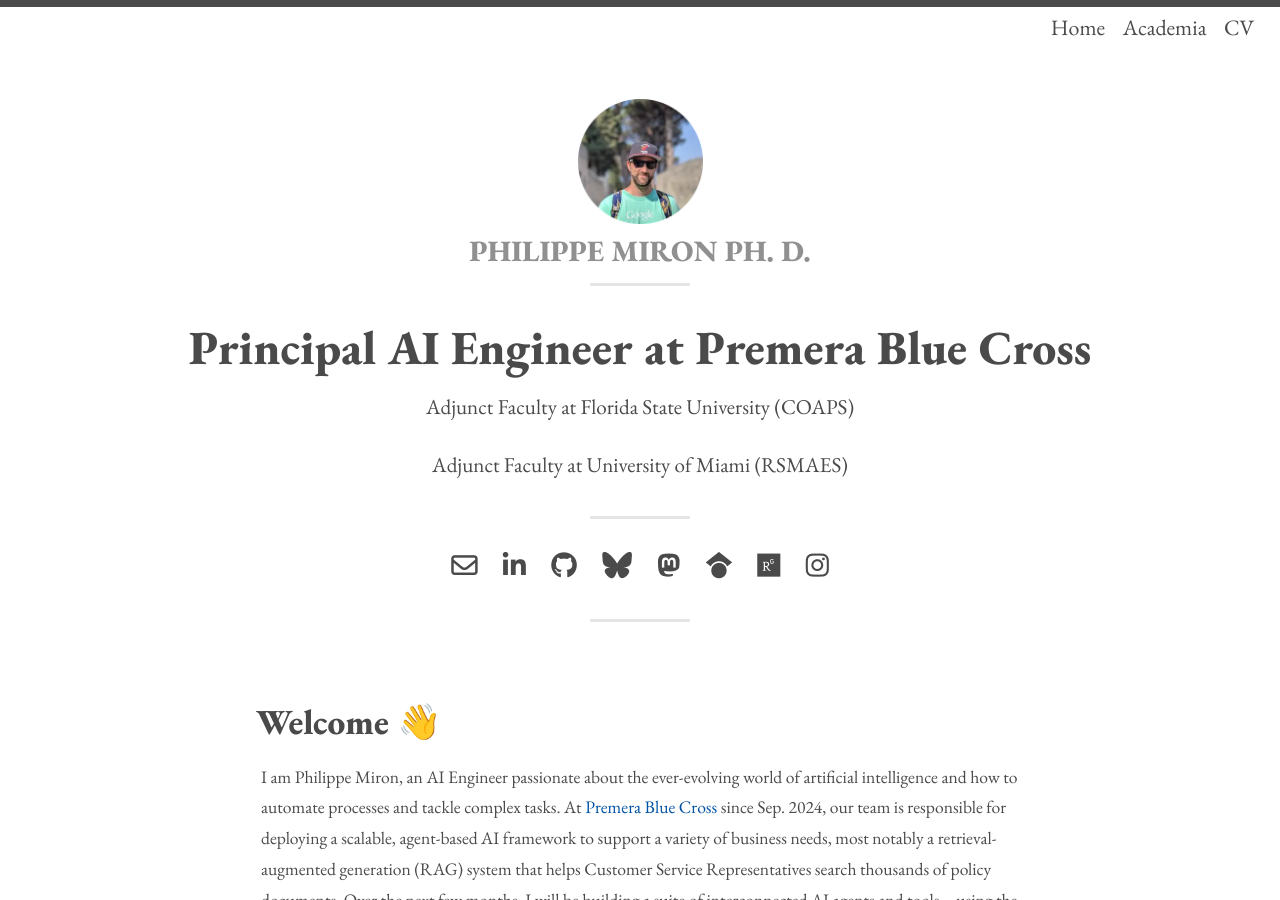
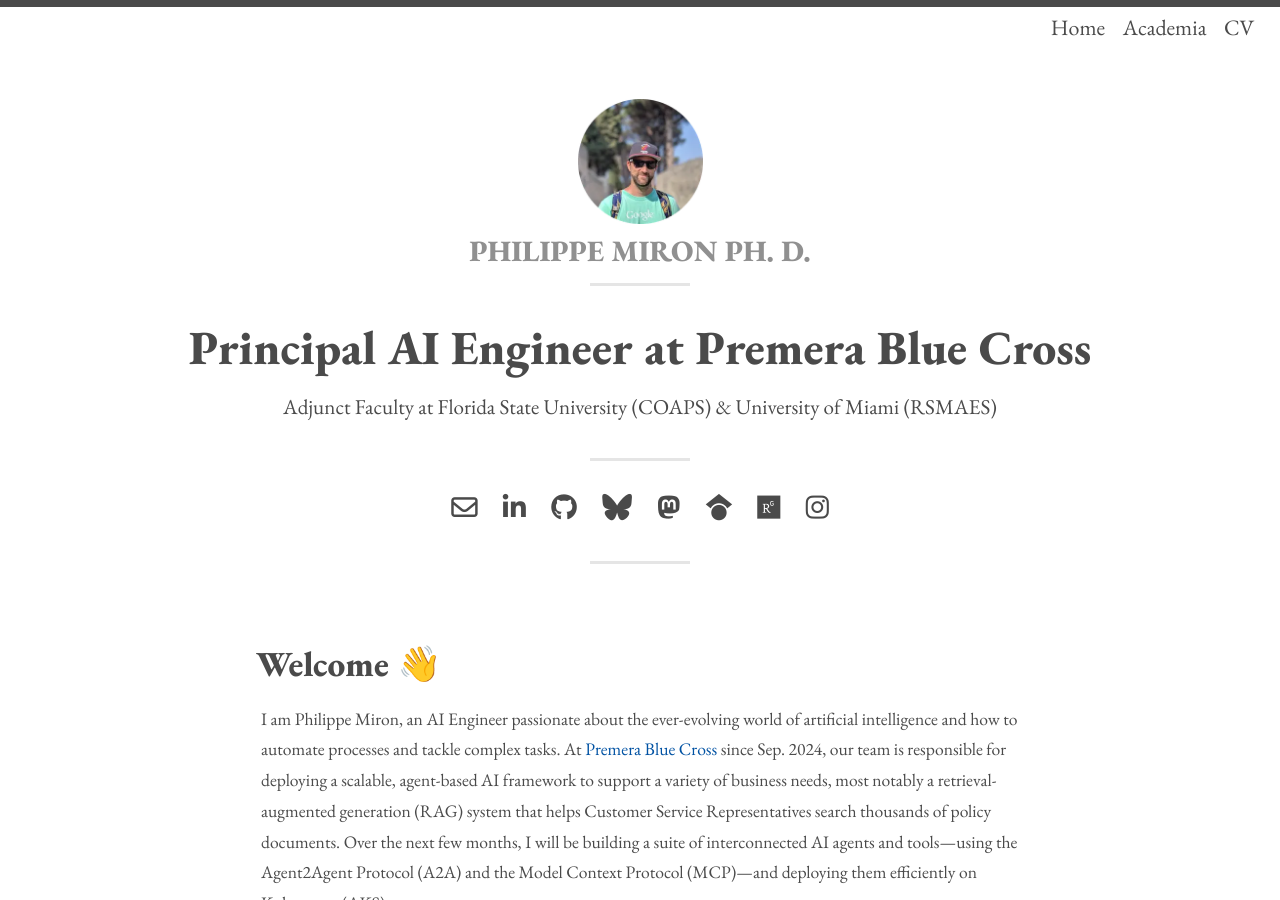
Before and after one commit to philippemiron/philippemiron.github.io, a Jekyll site: the page built from index.md, in a window 1280 px wide and 900 px high. Built offline with Jekyll 4.4.1, drawn with Linux system fonts in a browser that asks for light colours.

Commit message:
Combine adjunct faculty descriptions into one line

```diff
--- a/_config.yml
+++ b/_config.yml
@@ -12,8 +12,7 @@
   # Header and footer text
   header_text: >
      <h1>Principal AI Engineer at Premera Blue Cross</h1>
-     <p>Adjunct Faculty at Florida State University (COAPS)<p>
-     <p>Adjunct Faculty at University of Miami (RSMAES)<p>
+     <p>Adjunct Faculty at Florida State University (COAPS) & University of Miami (RSMAES)<p>
   header_text_feature_image:
   footer_text: >
     Crafted with <i class="fa-regular fa-heart"></i>, a spark of curiosity, and the gift of time; powered by <a href="http://jekyllrb.com">Jekyll</a>.
```
